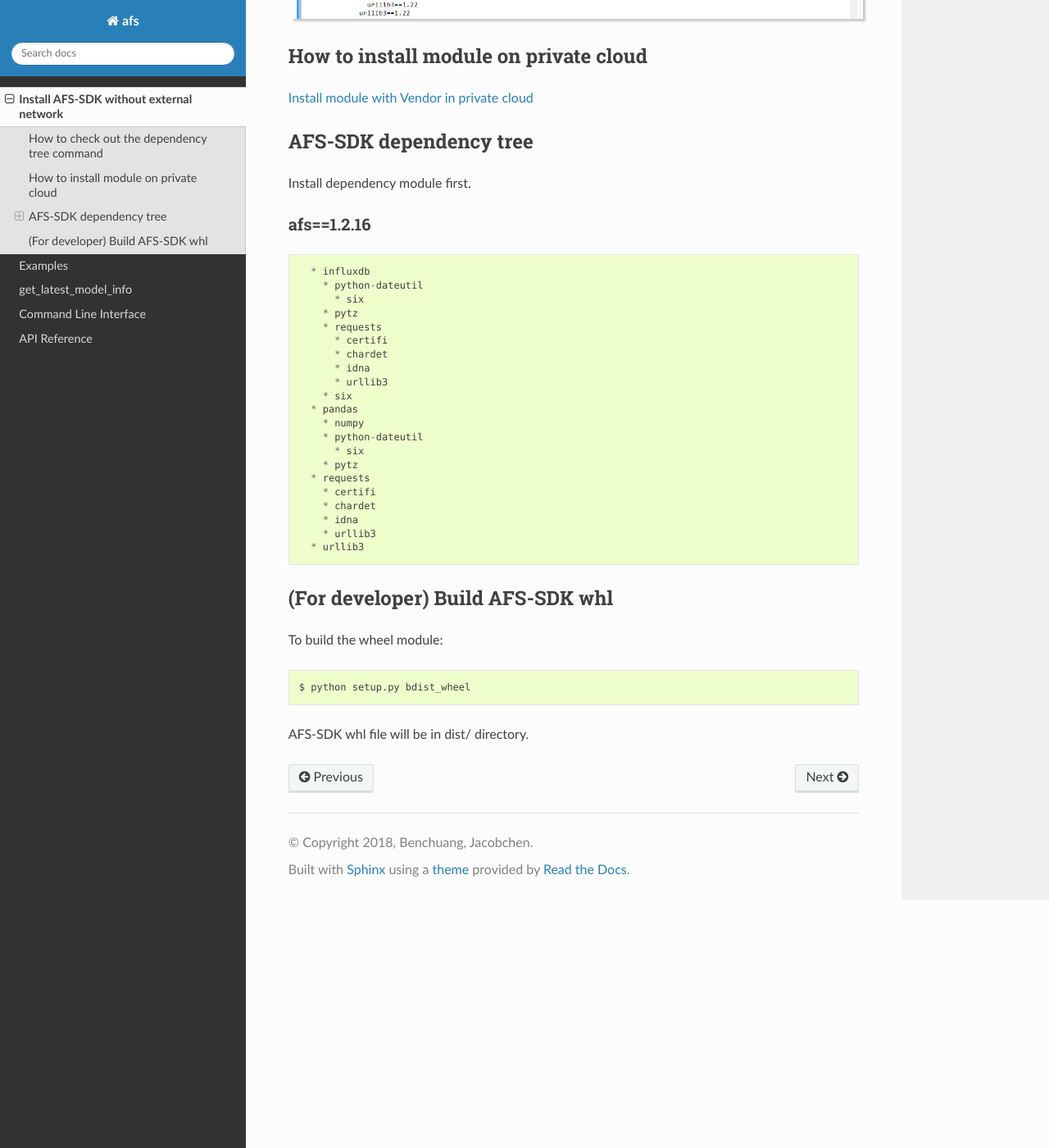
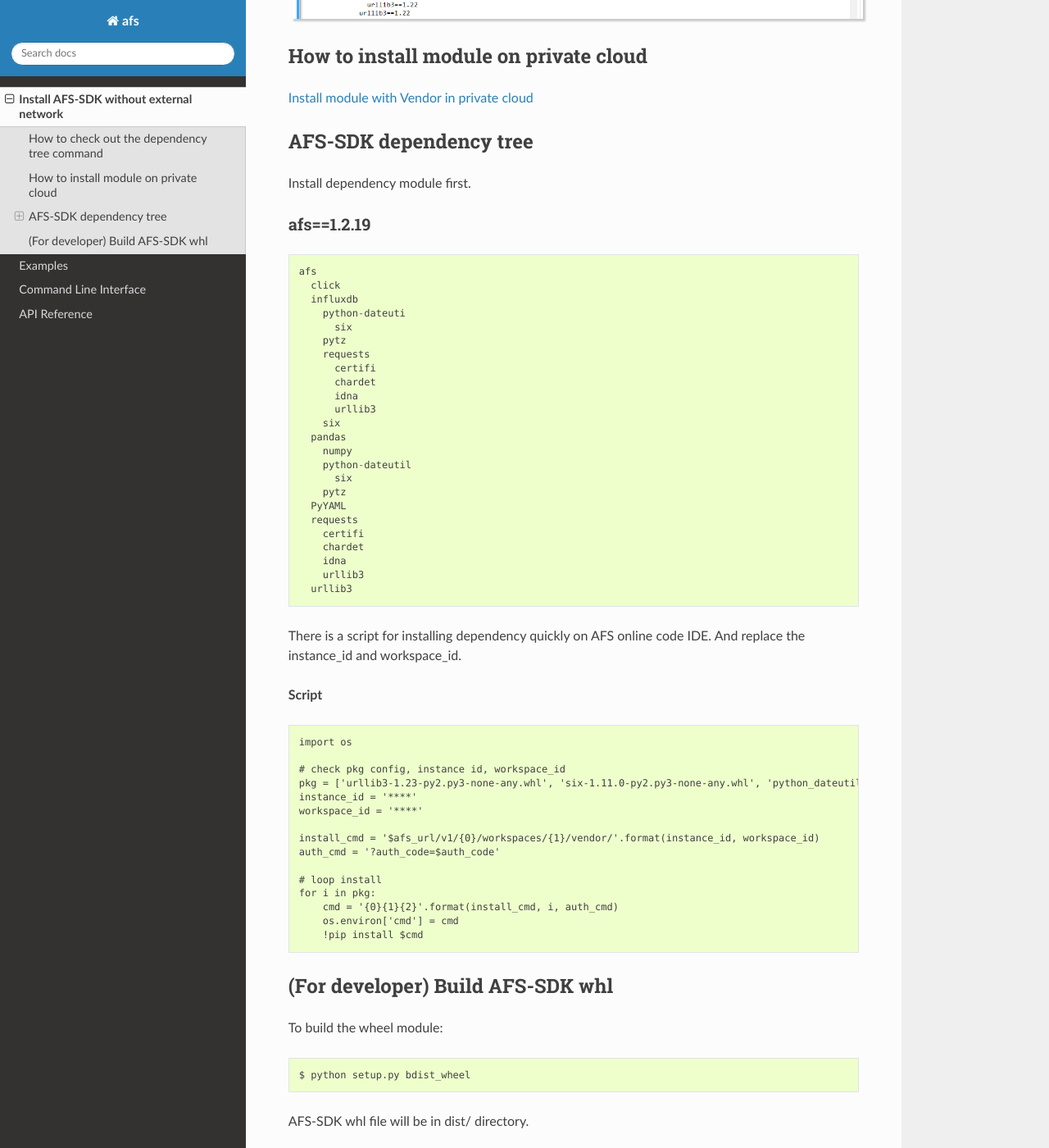
Before and after one commit to WISE-AIFS/afs2-model, a Sphinx documentation site: the page built from docs/InstallDependencies.md, in a window 1280 px wide and 1400 px high, scrolled down 507 px. Shown: the whole window at 82% size. Built offline with Sphinx 7.4.7 and the Read the Docs theme 2.0.0, drawn with Linux system fonts in a browser that asks for light colours.

Commit message:
Back to development: 1.2.20

````diff
--- a/docs/InstallDependencies.md
+++ b/docs/InstallDependencies.md
@@ -19,30 +19,56 @@ If you want install AFS-SDK without external network, you should install depende
 ## AFS-SDK dependency tree
 Install dependency module first.
 
-### afs==1.2.16
+### afs==1.2.19
 ```
-  * influxdb
-    * python-dateutil
-      * six
-    * pytz
-    * requests
-      * certifi
-      * chardet
-      * idna
-      * urllib3
-    * six
-  * pandas
-    * numpy
-    * python-dateutil
-      * six
-    * pytz
-  * requests
-    * certifi
-    * chardet
-    * idna
-    * urllib3
-  * urllib3
+afs
+  click
+  influxdb
+    python-dateuti
+      six
+    pytz
+    requests
+      certifi
+      chardet
+      idna
+      urllib3
+    six
+  pandas
+    numpy
+    python-dateutil
+      six
+    pytz
+  PyYAML
+  requests
+    certifi
+    chardet
+    idna
+    urllib3
+  urllib3
 ```
+
+There is a script for installing dependency quickly on AFS online code IDE. And replace the instance_id and workspace_id.
+
+
+**Script**
+```
+import os
+
+# check pkg config, instance id, workspace_id
+pkg = ['urllib3-1.23-py2.py3-none-any.whl', 'six-1.11.0-py2.py3-none-any.whl', 'python_dateutil-2.7.3-py2.py3-none-any.whl', 'chardet-3.0.4-py2.py3-none-any.whl', 'certifi-2018.4.16-py2.py3-none-any.whl', 'idna-2.7-py2.py3-none-any.whl', 'click-6.7-py2.py3-none-any.whl', 'requests-2.19.1-py2.py3-none-any.whl', 'influxdb-5.2.0-py2.py3-none-any.whl', 'afs-1.2.19.dev-py3-none-any.whl']
+instance_id = '****'
+workspace_id = '****'
+
+install_cmd = '$afs_url/v1/{0}/workspaces/{1}/vendor/'.format(instance_id, workspace_id)
+auth_cmd = '?auth_code=$auth_code'
+
+# loop install
+for i in pkg:
+    cmd = '{0}{1}{2}'.format(install_cmd, i, auth_cmd)
+    os.environ['cmd'] = cmd
+    !pip install $cmd
+```
+
 
 ## (For developer) Build AFS-SDK whl
 To build the wheel module:
````
Also changed, not shown: CHANGELOG.md (+56 -0 lines), docs/Examples.md (+1 -1 lines), 1 other file.
